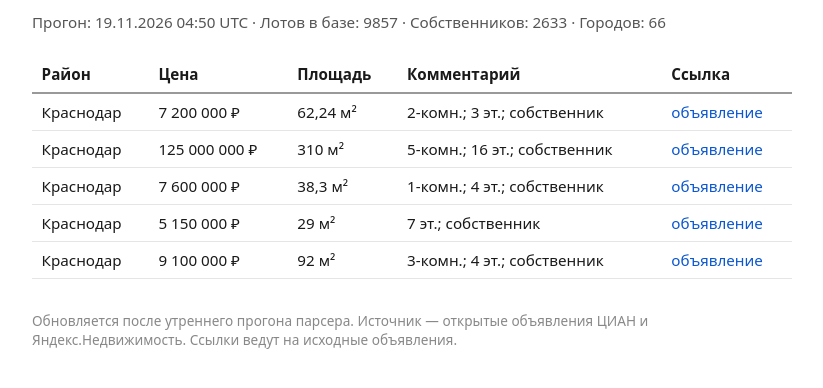
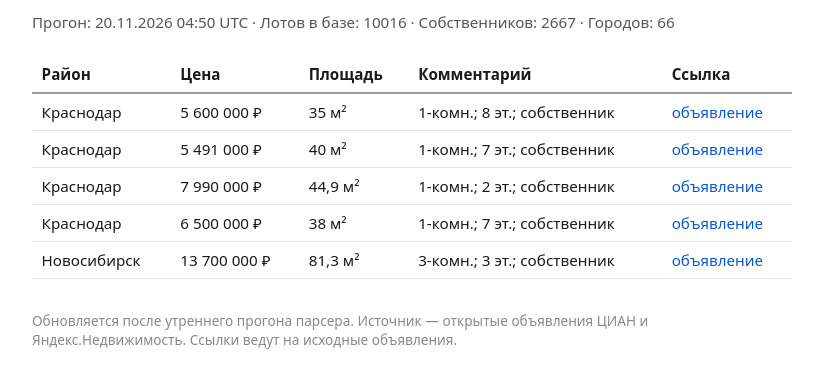
Before and after one commit to isaafoks-collab/realtor-service, a plain HTML site: page index.html in a window 1280 px wide. Shown: the part 66-454 px from the top of the page, without its empty margins (228-1051 px from the left). Drawn offline with Linux system fonts and the light colour scheme.

Commit message:
витрина: авто-обновление после утреннего прогона

```diff
--- a/index.html
+++ b/index.html
@@ -3,7 +3,7 @@
 <head>
 <meta charset="utf-8">
 <meta name="viewport" content="width=device-width, initial-scale=1">
-<title>Свежие лоты-собственники — 19.11.2026 04:50 UTC</title>
+<title>Свежие лоты-собственники — 20.11.2026 04:50 UTC</title>
 <style>
  body { font-family: system-ui, -apple-system, Segoe UI, Roboto, sans-serif;
         max-width: 760px; margin: 2rem auto; padding: 0 1rem; color: #1a1a1a; }
@@ -19,15 +19,15 @@
 </head>
 <body>
 <h1>Свежие лоты-собственники</h1>
-<div class="counters">Прогон: 19.11.2026 04:50 UTC &middot; Лотов в базе: 9857
- &middot; Собственников: 2633 &middot; Городов: 66</div>
+<div class="counters">Прогон: 20.11.2026 04:50 UTC &middot; Лотов в базе: 10016
+ &middot; Собственников: 2667 &middot; Городов: 66</div>
 <table>
 <tr><th>Район</th><th>Цена</th><th>Площадь</th><th>Комментарий</th><th>Ссылка</th></tr>
-<tr><td>Краснодар</td><td>7 200 000 ₽</td><td>62,24 м²</td><td>2-комн.; 3 эт.; собственник</td><td><a href="https://www.cian.ru/sale/flat/336615269/">объявление</a></td></tr>
-<tr><td>Краснодар</td><td>125 000 000 ₽</td><td>310 м²</td><td>5-комн.; 16 эт.; собственник</td><td><a href="https://www.cian.ru/sale/flat/336621026/">объявление</a></td></tr>
-<tr><td>Краснодар</td><td>7 600 000 ₽</td><td>38,3 м²</td><td>1-комн.; 4 эт.; собственник</td><td><a href="https://www.cian.ru/sale/flat/336591857/">объявление</a></td></tr>
-<tr><td>Краснодар</td><td>5 150 000 ₽</td><td>29 м²</td><td>7 эт.; собственник</td><td><a href="https://www.cian.ru/sale/flat/336212037/">объявление</a></td></tr>
-<tr><td>Краснодар</td><td>9 100 000 ₽</td><td>92 м²</td><td>3-комн.; 4 эт.; собственник</td><td><a href="https://www.cian.ru/sale/flat/316609123/">объявление</a></td></tr>
+<tr><td>Краснодар</td><td>5 600 000 ₽</td><td>35 м²</td><td>1-комн.; 8 эт.; собственник</td><td><a href="https://www.cian.ru/sale/flat/334581221/">объявление</a></td></tr>
+<tr><td>Краснодар</td><td>5 491 000 ₽</td><td>40 м²</td><td>1-комн.; 7 эт.; собственник</td><td><a href="https://www.cian.ru/sale/flat/329515345/">объявление</a></td></tr>
+<tr><td>Краснодар</td><td>7 990 000 ₽</td><td>44,9 м²</td><td>1-комн.; 2 эт.; собственник</td><td><a href="https://www.cian.ru/sale/flat/331775309/">объявление</a></td></tr>
+<tr><td>Краснодар</td><td>6 500 000 ₽</td><td>38 м²</td><td>1-комн.; 7 эт.; собственник</td><td><a href="https://www.cian.ru/sale/flat/336579498/">объявление</a></td></tr>
+<tr><td>Новосибирск</td><td>13 700 000 ₽</td><td>81,3 м²</td><td>3-комн.; 3 эт.; собственник</td><td><a href="https://www.cian.ru/sale/flat/336650259/">объявление</a></td></tr>
 </table>
 <footer>Обновляется после утреннего прогона парсера. Источник — открытые
 объявления ЦИАН и Яндекс.Недвижимость. Ссылки ведут на исходные объявления.</footer>
```
